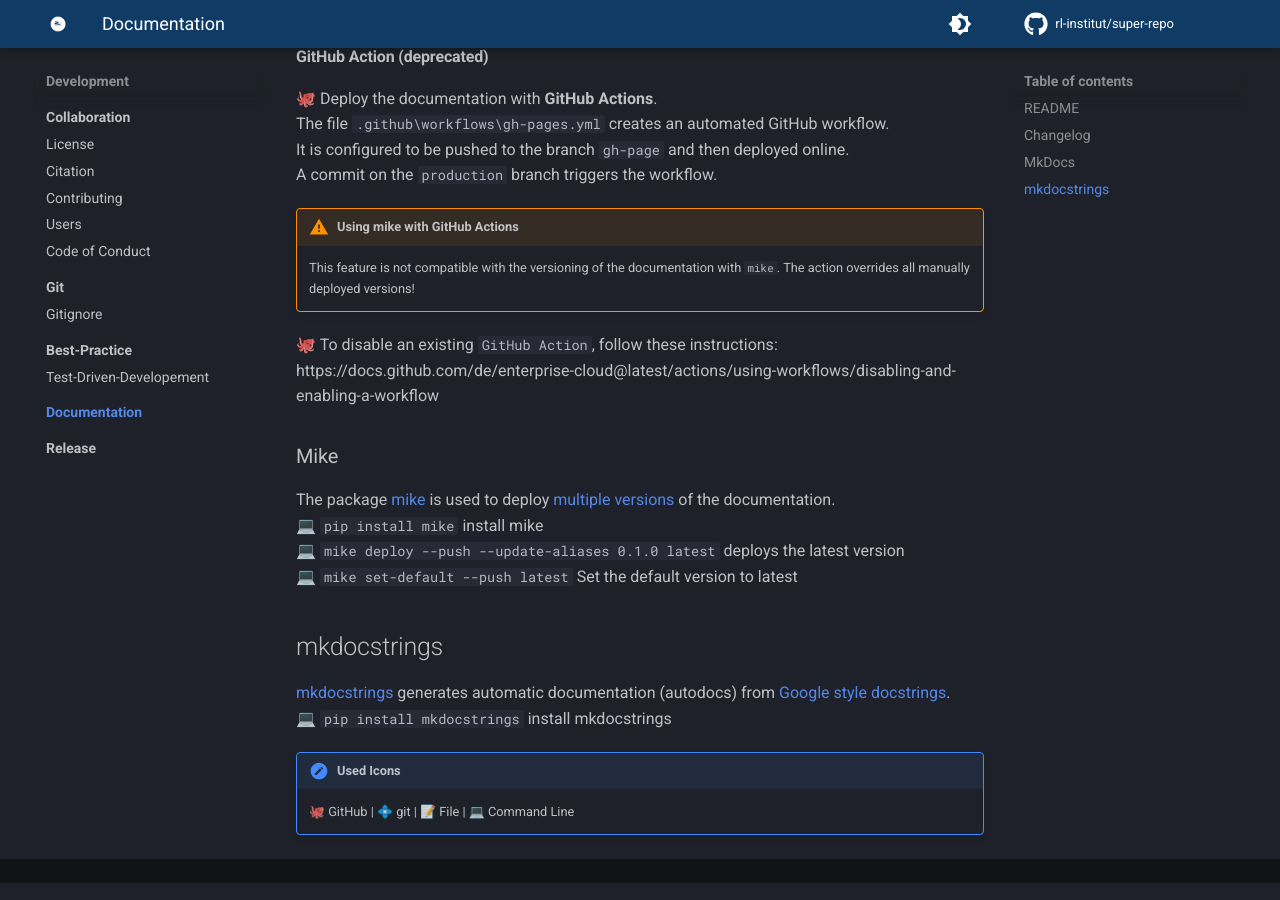
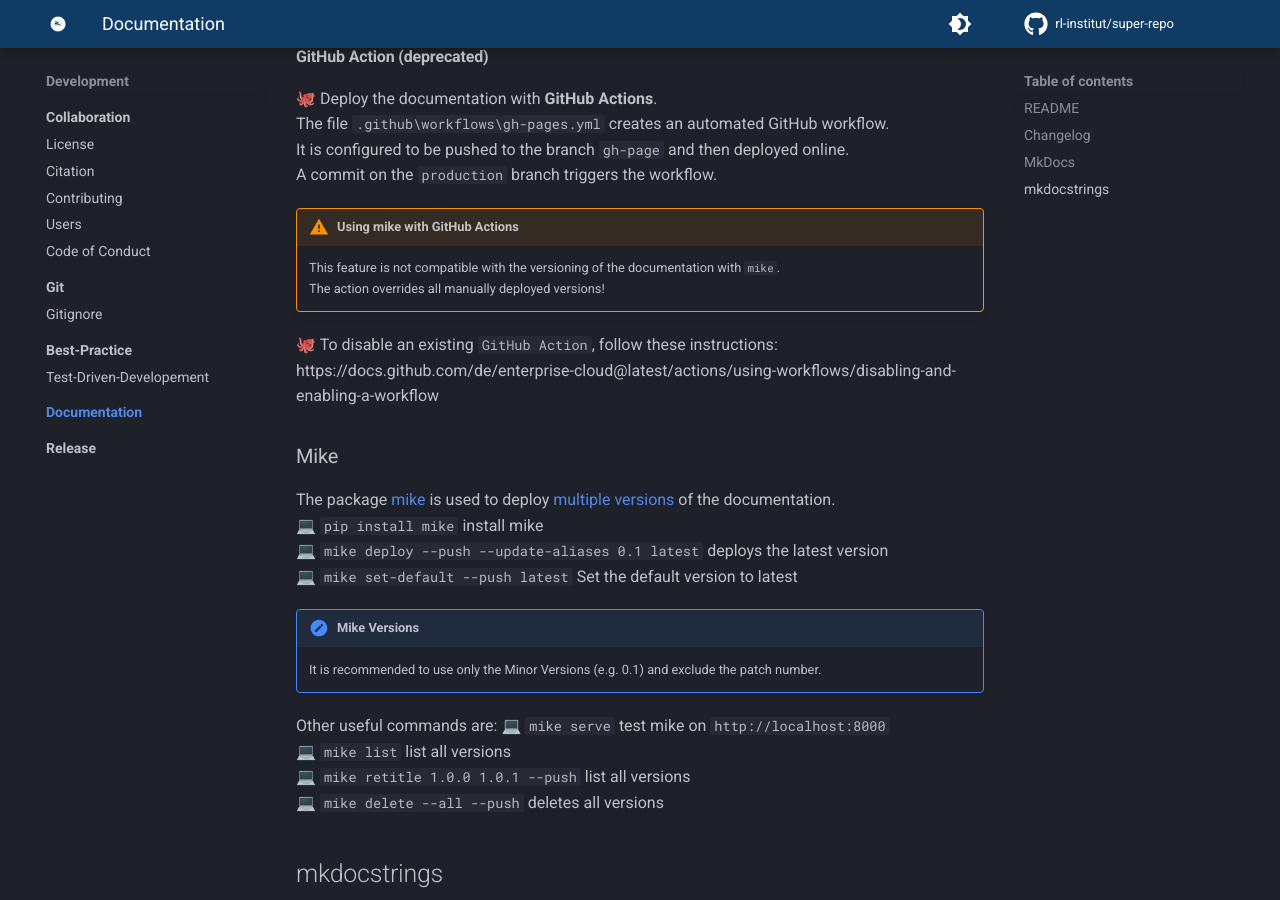
Before and after one commit to rl-institut/super-repo, an MkDocs documentation site: the page built from docs/development/documentation/index.md, in a window 1280 px wide and 900 px high, scrolled down 1084 px. Built offline with MkDocs 1.6.1 and Material for MkDocs 9.7.7, drawn with Linux system fonts in a browser that asks for light colours; comment, search, counter and statistics services are not loaded; the version menu is left out.

Commit message:
Include commands for mike #36

```diff
--- a/docs/development/documentation/index.md
+++ b/docs/development/documentation/index.md
@@ -37,7 +37,7 @@
 A commit on the `production` branch triggers the workflow.
 
 !!! warning "Using mike with GitHub Actions"
-    This feature is not compatible with the versioning of the documentation with `mike`.
+    This feature is not compatible with the versioning of the documentation with `mike`.<br>
     The action overrides all manually deployed versions!
 
 🐙 To disable an existing `GitHub Action`, follow these instructions:<br>
@@ -46,8 +46,17 @@
 ### Mike
 The package [mike](https://github.com/jimporter/mike) is used to deploy [multiple versions](https://squidfunk.github.io/mkdocs-material/setup/setting-up-versioning/?h=versioning) of the documentation.<br>
 💻 `pip install mike` install mike <br>
-💻 `mike deploy --push --update-aliases 0.1.0 latest` deploys the latest version <br>
+💻 `mike deploy --push --update-aliases 0.1 latest` deploys the latest version <br>
 💻 `mike set-default --push latest` Set the default version to latest
+
+!!! note "Mike Versions"
+    It is recommended to use only the Minor Versions (e.g. 0.1) and exclude the patch number.
+
+Other useful commands are:
+💻 `mike serve` test mike on `http://localhost:8000` <br>
+💻 `mike list` list all versions <br>
+💻 `mike retitle 1.0.0 1.0.1 --push` list all versions <br>
+💻 `mike delete --all --push` deletes all versions
 
 ## mkdocstrings
 [mkdocstrings](https://mkdocstrings.github.io/) generates automatic
```
